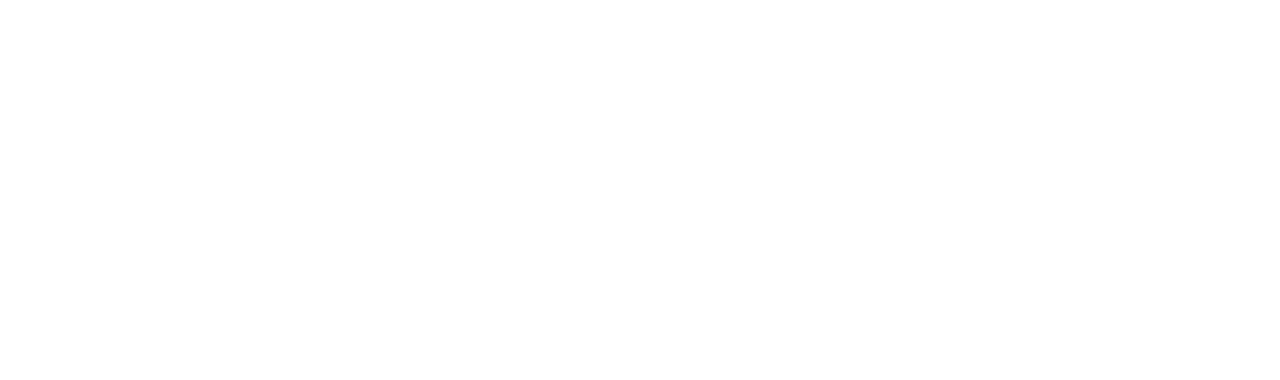
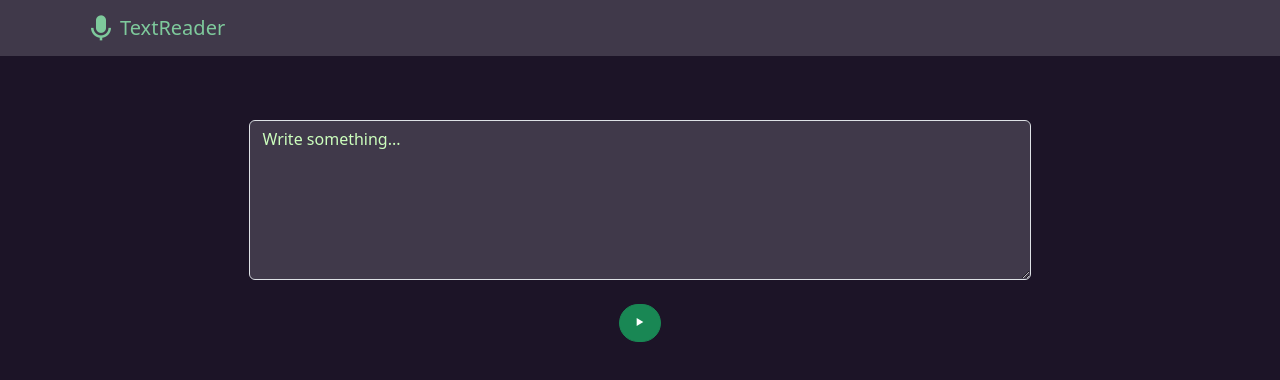
Before and after one commit to Viper910/TextReader, a plain HTML site: page index.html in a window 1280 px wide. Drawn offline with nearby package versions, Linux system fonts and the light colour scheme.

Commit message:
Added design

```diff
--- a/CSS/style.css
+++ b/CSS/style.css
@@ -0,0 +1,38 @@
+.bxs-microphone{
+    font-size:30px ;
+    color: #7ECA9C
+}
+
+.navbar{
+    background-color: #40394A;
+}
+
+.navbar-brand{
+    color: #7ECA9C !important;
+}
+
+body{
+    height: 100%;
+    background-color: #1C1427 !important;
+}
+
+.form-control{
+    margin-top: 4em;
+    width: 70% !important;
+    height: 10em !important;
+    background-color: #40394A !important;
+    color: #CCFFBD !important;
+    border-color: 1px solid #7ECA9C;
+}
+
+.form-control::placeholder{
+    color: #CCFFBD !important;
+}
+
+textarea:focus{
+    outline: none;
+}
+
+.btn{
+    border-radius: 25px !important;
+}
--- a/index.html
+++ b/index.html
@@ -8,8 +8,46 @@
 
     <!-- Style sheets -->
     <link rel="stylesheet" href="CSS/style.css" />
+
+    <!-- Bootstrap CDN -->
+    <link
+      href="https://cdn.jsdelivr.net/npm/bootstrap@5.3.0-alpha2/dist/css/bootstrap.min.css"
+      rel="stylesheet"
+      integrity="sha384-aFq/bzH65dt+w6FI2ooMVUpc+21e0SRygnTpmBvdBgSdnuTN7QbdgL+OapgHtvPp"
+      crossorigin="anonymous"
+    />
+
+    <!-- Boxicon cdn  -->
+    <link
+      href="https://unpkg.com/boxicons@2.1.4/css/boxicons.min.css"
+      rel="stylesheet"
+    />
   </head>
   <body>
+    <nav class="navbar navbar-expand-lg">
+      <div class="container-md justify-content-start">
+        <i class="bx bxs-microphone p-1"></i>
+        <a class="navbar-brand" href="#">TextReader</a>
+      </div>
+    </nav>
+
+    <div class="container d-flex justify-content-center">
+      <textarea
+        class="form-control"
+        aria-label="With textarea"
+        placeholder="Write something..."
+      ></textarea>
+    </div>
+    <div class="container-fluid mt-4 d-flex justify-content-center">
+      <button type="button" class="btn btn-success"><i class='bx bx-play'></i></button>
+    </div>
+
     <script src="JS/index.js"></script>
+    <!-- Bootstrap JS CDN -->
+    <script
+      src="https://cdn.jsdelivr.net/npm/bootstrap@5.3.0-alpha2/dist/js/bootstrap.bundle.min.js"
+      integrity="sha384-qKXV1j0HvMUeCBQ+QVp7JcfGl760yU08IQ+GpUo5hlbpg51QRiuqHAJz8+BrxE/N"
+      crossorigin="anonymous"
+    ></script>
   </body>
 </html>
```
